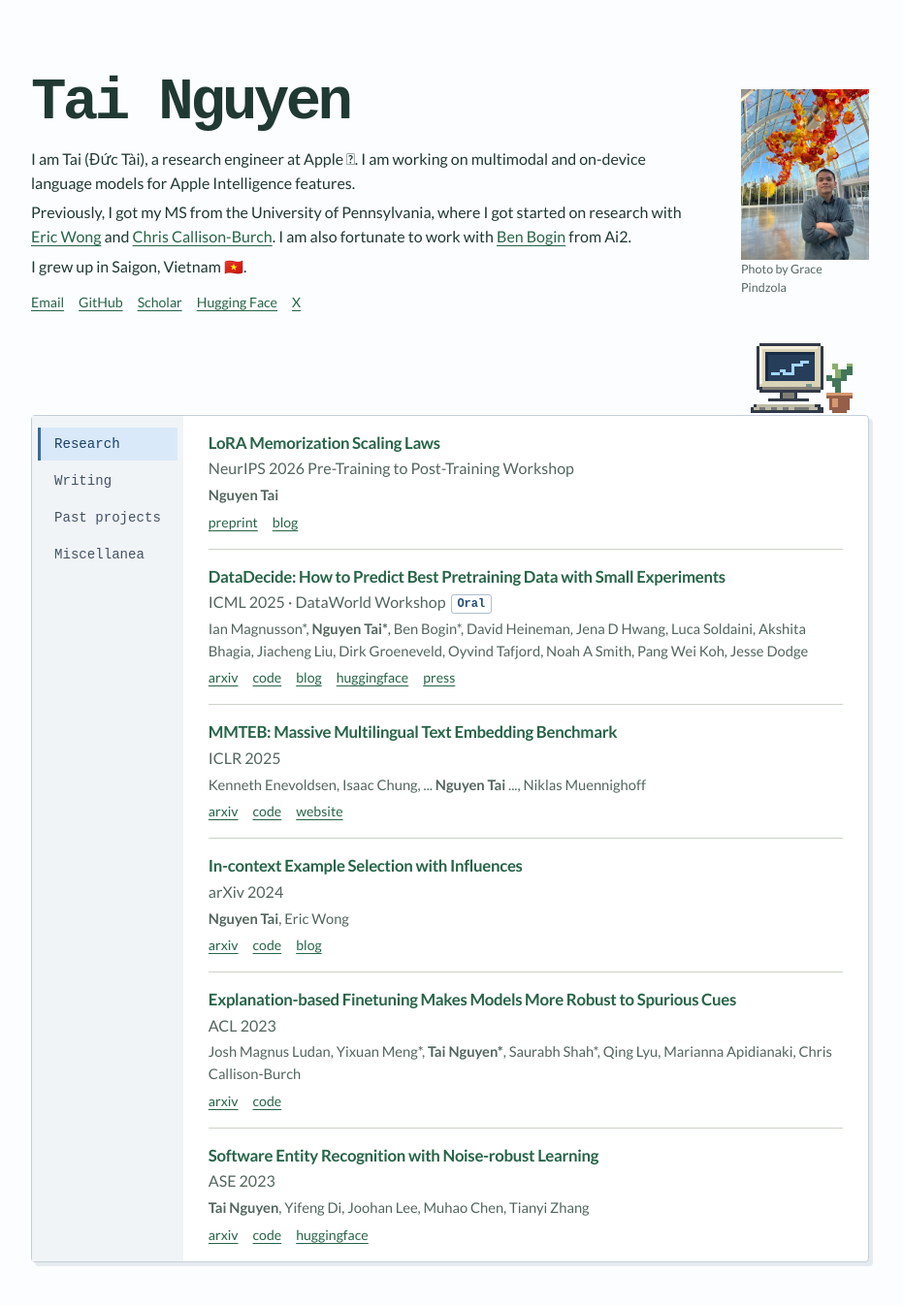
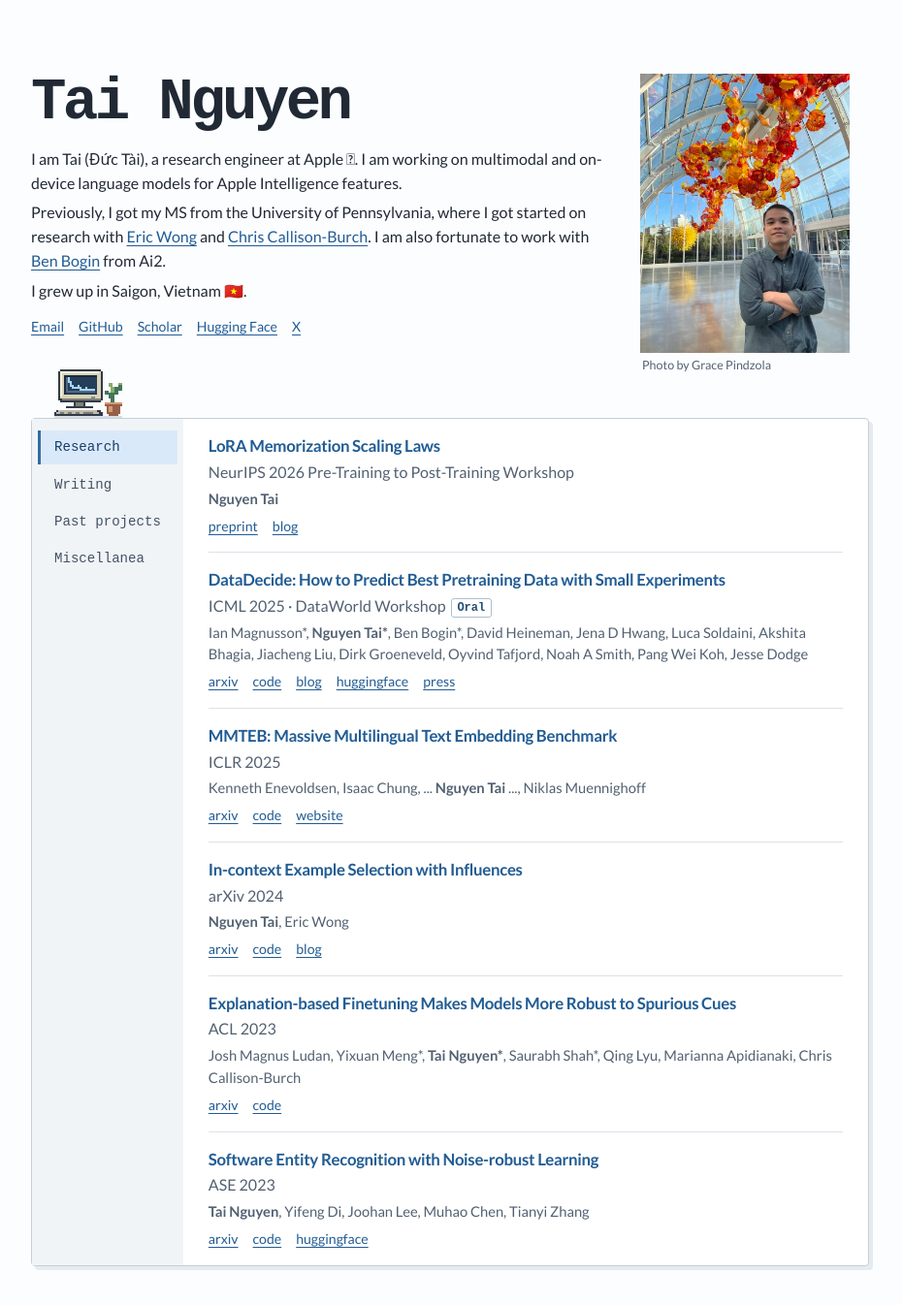
Before and after one commit to taidnguyen/taidnguyen.github.io, a Jekyll site: the page built from index.html, in a window 1280 px wide. Shown: the whole page at 97% size, without its empty margins (176-1107 px from the left). Built offline with Jekyll 4.4.1, drawn with Linux system fonts in a browser that asks for light colours.

Commit message:
adjust homepage spacing and colors

```diff
--- a/_layouts/home.html
+++ b/_layouts/home.html
@@ -18,7 +18,7 @@
   <meta name="author" content="{{ site.name }}" />
   <meta name="viewport" content="width=device-width, initial-scale=1">
 
-  <link rel="stylesheet" type="text/css" href="{{ '/assets/css/home.css' | relative_url }}" />
+  <link rel="stylesheet" type="text/css" href="{{ '/assets/css/home.css' | relative_url }}?v=blue1" />
   <link rel="canonical" href="{{ page.url | replace:'index.html','' | prepend: site.baseurl | prepend: site.url }}">
   <link href="https://fonts.googleapis.com/css?family=Lato:400,700,400italic,700italic" rel="stylesheet" type="text/css">
 
@@ -32,26 +32,10 @@
 <!-- Before that, I studied Economics at the wonderful Haverford College and wrote my undergraduate <a href="https://scholarship.tricolib.brynmawr.edu/handle/10066/21740">thesis</a> on the impact of Airbnb on welfare. -->
 <p>I grew up in Saigon, Vietnam 🇻🇳.</p>
 <nav aria-label="Contact and profiles"><a href="mailto:tainguyen7597@gmail.com">Email</a><a href="https://github.com/taidnguyen">GitHub</a><a href="https://scholar.google.com/citations?user=hR_o5VoAAAAJ">Scholar</a><a href="https://huggingface.co/taidng">Hugging Face</a><a href="https://x.com/taidng">X</a></nav></div>
-<figure><img src="/images/desk-portrait.jpg?v=2" width="378" height="504" style="height:auto" alt="Tai Nguyen"><figcaption>Photo by Grace Pindzola</figcaption></figure></header>
-<div class="desk"><svg aria-hidden="true" width="108" height="84" viewBox="0 0 36 28" shape-rendering="crispEdges">
-                  <g fill="#313a48">
-                    <path d="M3 3h21v1h1v15h-1v1H3v-1H2V4h1zM10 20h6v2h4v1H6v-1h4z"/>
-                    <path d="M1 24h23v1h1v2H0v-2h1z"/>
-                  </g>
-                  <path fill="#d9d3b8" d="M3 4h21v14H3z"/>
-                  <path fill="#f4efdc" d="M3 4h20v1H4v12H3z"/>
-                  <path fill="#817f75" d="M4 18h20v1H4zM11 20h4v2h-4z"/>
-                  <path fill="#244448" d="M5 6h17v10H5z"/>
-                  <path fill="#162f35" d="M5 6h17v1H6v9H5z"/>
-                  <path fill="#9de3aa" d="M7 13h3v-1h2v1h2v-3h3V9h3v1h-2v1h-3v3h-4v-1h-1v1H7z"/>
-                  <path fill="#72988b" d="M19 17h2v1h-2z"/>
-                  <path fill="#bebba7" d="M2 24h20v1H2zM1 25h22v1H1z"/>
-                  <path fill="#777b78" d="M3 25h2v1H3zm4 0h2v1H7zm4 0h2v1h-2zm4 0h5v1h-5z"/>
-                  <path fill="#43755a" d="M29 13h2v8h-2zM26 14h2v1h2v3h-2v-2h-2zM31 12h2v-2h2v4h-2v2h-2z"/>
-                  <path fill="#88ad69" d="M28 10h2v2h1v3h-2v-3h-1zM33 10h2v1h-2z"/>
-                  <path fill="#965f49" d="M26 20h9v2h-1v4h-1v1h-5v-1h-1v-4h-1z"/>
-                  <path fill="#d59a72" d="M26 20h9v1h-9zm2 2h2v3h-2z"/>
-                </svg>
+<figure><img src="/images/desk-portrait.jpg?v=2" width="378" height="504" style="height:auto" alt="Tai Nguyen"><figcaption>Photo by Grace Pindzola</figcaption></figure>
+<img class="panel-scene" src="{{ '/images/desk-plant.svg' | relative_url }}" alt="Pixel computer showing a falling training-loss curve beside a potted plant" width="76" height="64">
+</header>
+<div class="desk">
 <div class="browser">
 <div role="tablist" aria-label="Work">
 <button type="button" role="tab" id="tab-research" aria-controls="research" aria-selected="true" tabindex="0">Research</button>
--- a/assets/css/home.css
+++ b/assets/css/home.css
@@ -1,20 +1,21 @@
-:root { color-scheme:light; --ink:#203932; --muted:#53665d; --leaf:#276447; --line:#ccd4c8; --screen:#213f35; }
+:root { color-scheme:light; --ink:#202934; --muted:#526172; --leaf:#215c94; --line:#dbe2e9; --screen:#263e5a; --panel-offset:22px; }
 * { box-sizing:border-box; }
 body { margin:0; background:#f7f8f2; color:var(--ink); font:1rem/1.55 Lato,system-ui,sans-serif; }
 main { max-width:48rem; margin:auto; padding:clamp(26px,6vw,76px) clamp(16px,4vw,32px) 40px; }
-header { display:grid; grid-template-columns:1fr auto; align-items:center; gap:clamp(16px,4vw,38px); }
+header { display:grid; grid-template-columns:1fr auto; align-items:start; column-gap:clamp(16px,4vw,38px); }
 h1 { font-size:clamp(2.3rem,6vw,3.8rem); letter-spacing:-.06em; line-height:1; margin:0 0 15px; }
 p { margin:6px 0; }
 a { color:var(--leaf); text-underline-offset:3px; }
 a:hover { color:#142e24; }
-figure { width:clamp(82px,17vw,132px); margin:0; }
+figure { grid-area:1 / 2 / span 2; width:clamp(168px,24vw,216px); margin:0 clamp(8px,1.6vw,20px) 0 0; }
+figcaption { margin:3px 2px 0; }
 figure img { width:100%; display:block; }
 figcaption,small { color:var(--muted); font-size:.78rem; }
 nav,.actions { display:flex; flex-wrap:wrap; gap:5px 15px; }
 nav { margin-top:13px; }
 nav a,.actions a,summary { font-size:.88rem; }
-.desk { padding-top:22px; }
-.desk > svg { display:block; margin:0 14px -1px auto; image-rendering:pixelated; }
+.desk { padding-top:var(--panel-offset); }
+.panel-scene { grid-column:1; align-self:end; width:76px; height:auto; margin:0 0 -2px 22px; transform:translateY(var(--panel-offset)); }
 .browser { border:2px solid var(--screen); border-radius:4px; background:#fefffa; box-shadow:3px 3px 0 #b8c6b6; }
 [role=tablist] { display:flex; flex-wrap:wrap; background:var(--screen); gap:4px; padding:5px; }
 button { border:0; cursor:pointer; padding:8px clamp(7px,2.2vw,17px); background:transparent; color:#d4e9d5; font:500 .88rem/1.3 ui-monospace,monospace; }
@@ -36,13 +37,9 @@ li p { margin:3px 0 0; color:var(--muted); }
 .actions { margin-top:6px; }
 summary { cursor:pointer; color:var(--leaf); }
 #miscellanea { padding-block:12px; }
-@media(max-width:450px){.row{flex-wrap:wrap;gap:2px 10px}header{align-items:start}header figure{width:72px}figcaption{font-size:.72rem} .desk{padding-top:10px}.desk > svg{width:72px;height:56px} }
+@media(max-width:450px){.row{flex-wrap:wrap;gap:2px 10px}figcaption{font-size:.72rem}}
 /* A split panel with a vertical section selector. */
-{ --ink:#202934; --muted:#526172; --leaf:#215c94; --line:#dbe2e9; }
 body { background:#fcfdff; }
-.desk path[fill="#244448"] { fill:#263e5a; }
-.desk path[fill="#162f35"] { fill:#1a2c43; }
-.desk path[fill="#9de3aa"] { fill:#a4d6ff; }
 main { max-width:58rem; }
 h1 { font-family:ui-monospace,monospace; }
 main a:hover { color:#123f70; }
@@ -56,3 +53,11 @@ main a:hover { color:#123f70; }
   .browser { display:block; }
   [role=tablist] { flex-direction:row; }
 }
+@media (max-width:500px) {
+  header { grid-template-columns:1fr clamp(100px,30vw,140px); gap:8px 14px; }
+  header > div { display:contents; }
+  header figure { width:100%; margin:0; }
+  header h1, header p:first-of-type { grid-column:1; }
+  header p, header nav { grid-column:1 / -1; }
+  .panel-scene { width:52px; margin-inline-start:14px; }
+}
```
Also changed, not shown: images/desk-plant.svg (added).
